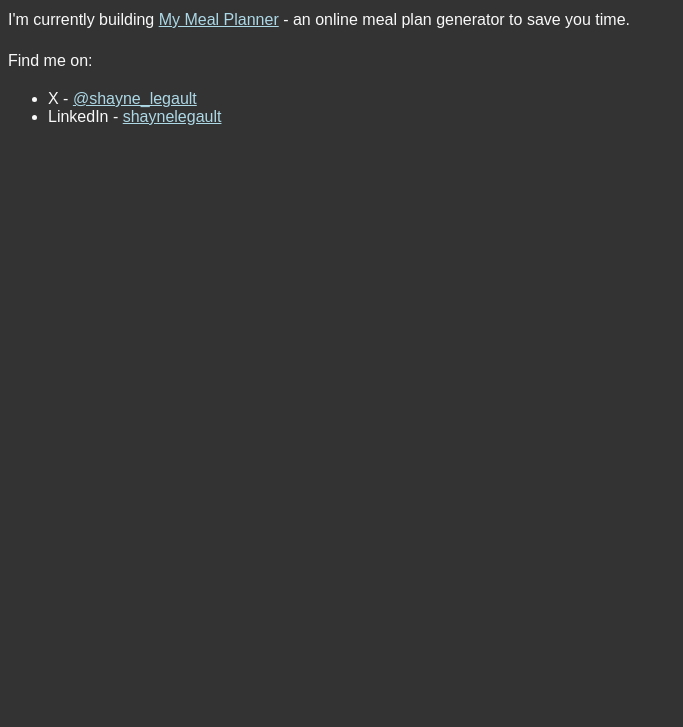
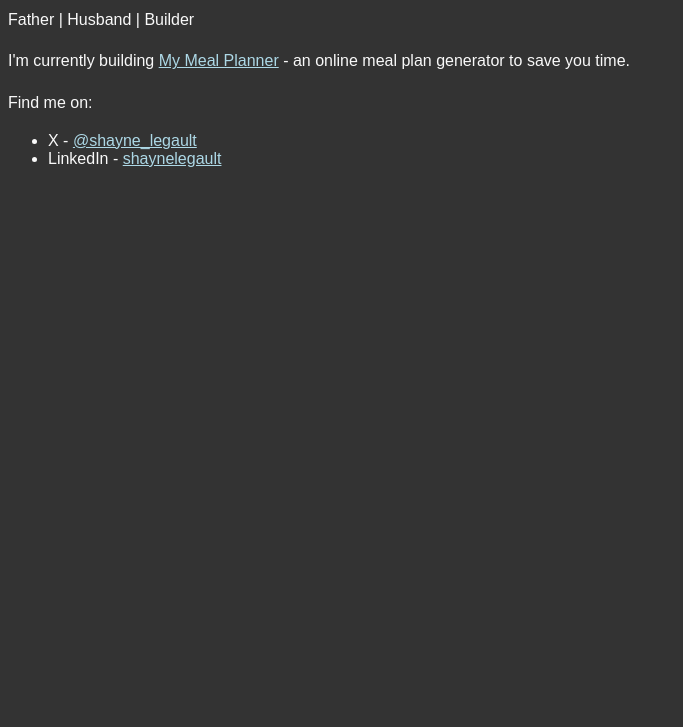
Before and after one commit to shaynelegault/shaynelegault.ca, a plain HTML site: page index.html in a window 1280 px wide. Shown: the part 73-800 px from the top of the page, without its empty margins (0-683 px from the left). Drawn offline with Linux system fonts and the light colour scheme.

Commit message:
index text

```diff
--- a/index.html
+++ b/index.html
@@ -9,6 +9,7 @@
 </head>
 <body>
     <h1>Shayne Legault</h1>
+    <p>Father | Husband | Builder</p>
     <p>I'm currently building <a href="https://mymealplanner.online">My Meal Planner</a> -
     an online meal plan generator to save you time.</p>
 
```
